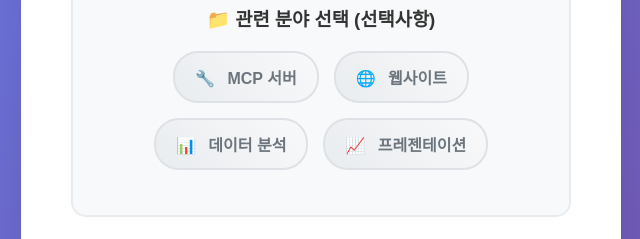
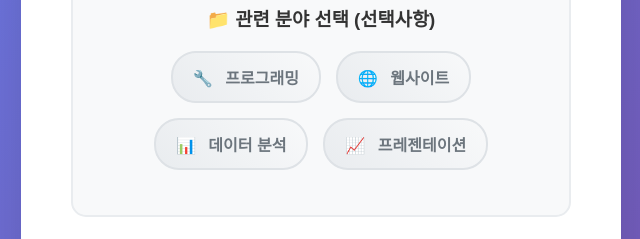
Before and after one commit to suhwan-kim2/ai-prompt-improver, a website: page public/index.html in a window 1280 px wide. Shown: the part 232-471 px from the top of the page, 319-959 px from the left. Drawn offline with Linux system fonts and the light colour scheme.

Commit message:
Update index.html

```diff
--- a/public/index.html
+++ b/public/index.html
@@ -20,7 +20,7 @@
                 <div class="category-buttons">
                     <button class="category-btn" data-category="mcp" onclick="toggleCategory('mcp', this)">
                         <span class="category-icon">🔧</span>
-                        <span>MCP 서버</span>
+                        <span>프로그래밍</span>
                     </button>
                     <button class="category-btn" data-category="website" onclick="toggleCategory('website', this)">
                         <span class="category-icon">🌐</span>
```
